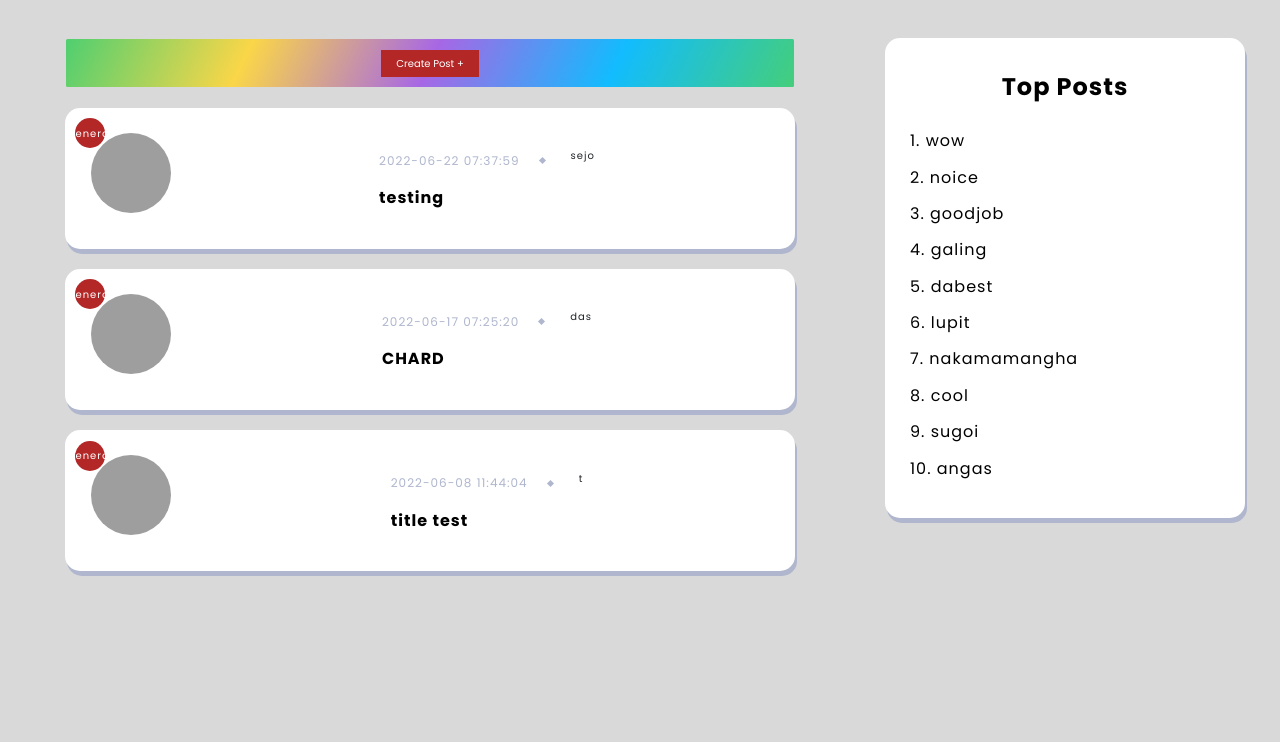
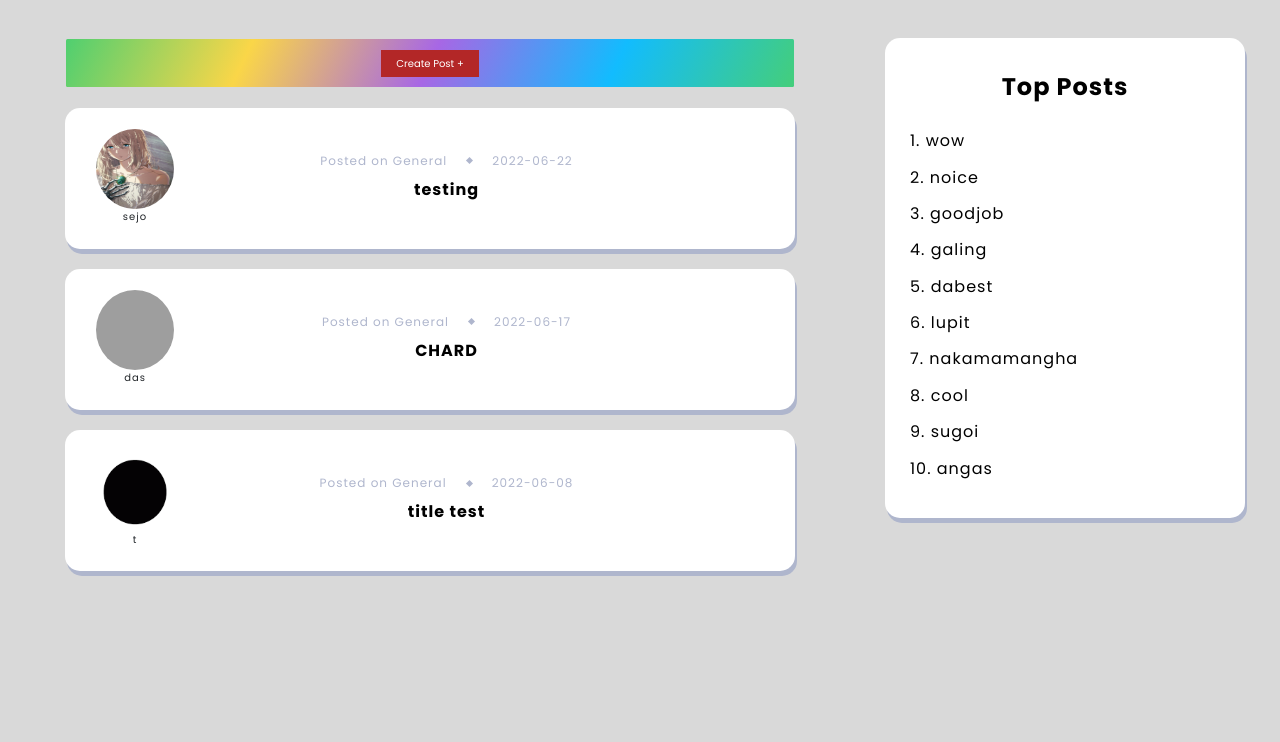
Before and after one commit to RenrenYGO/PutoSE, a CodeIgniter app: page /PutoSE/index.php/categories/postsbycat/1 in a window 1280 px wide. Shown: the part 56-798 px from the top of the page. Run offline with CodeIgniter, Linux system fonts and the light colour scheme; data comes from the database, SQL or seed files in the repository; data that the repository does not hold is empty; some libraries are stand-ins or nearby versions; grey boxes are pictures that could not be loaded.

Commit message:
fix: post category ui and posts per categories

```diff
--- a/application/models/Posts_model.php
+++ b/application/models/Posts_model.php
@@ -54,7 +54,7 @@ class Posts_model extends CI_Model{
 
     public function get_posts_by_cat($id){
 
-        $this->db->select('posts.*, user.name, categories.name AS catname');
+        $this->db->select('posts.*, user.name, categories.name AS catname, user.profile_picture');
         $this->db->join('user', 'user.id = posts.user_id');
         $this->db->order_by('created_at', 'DESC');
 
--- a/application/views/pages/dashboard.php
+++ b/application/views/pages/dashboard.php
@@ -60,24 +60,27 @@
                 <?php foreach ($posts as $post):?>
                     <div class="trending-news-box">
                         <div class="trending-news-img-box">
-                            <a class="trending-number place-items-center" href="<?php echo base_url('categories/postsbycat/'); ?><?php echo $post['cat_id']; ?>"> <?php echo $post['catname']?>
-                            <a class="btn mb-3 px-2" href="<?php echo base_url('profile/viewprofile/'); ?><?php echo $post['user_id']; ?>">
+
+                            <a class="btn post-user-image"
+                            href="<?php echo base_url('profile/viewprofile/'); ?><?php echo $post['user_id']; ?>">
                             <?php if($post['profile_picture']!='noimage.jpg'):?>
                             <img src="<?php echo base_url('assets/images/profile_picture/' . $post['profile_picture']);?>" width= "80" height="80" class="rounded rounded-circle">
                             <?php else:?>
-                            <img src="<?php echo base_url('assets/images/featured/PROFILEPICPLACEHOLDER.png');?>" width= "100" height="100" class="rounded rounded-circle">
-                            <?php endif;?></a>
+                            <img src="<?php echo base_url('assets/images/featured/PROFILEPICPLACEHOLDER.png');?>" width= "80" height="80" class="rounded rounded-circle">
+                            <?php endif;?>
+                            <?php echo $post['name'];?></a>
+
                         </div>
 
                         <div class="trending-news-data">
 
                             <div class="article-data">
-                                <span><?php echo $post['created_at'];?></span>
+                                <a href="<?php echo base_url('categories/postsbycat/'.$post['cat_id']); ?>">Posted on <?php echo $post['catname']?></a>
                                 <span class="article-data-spacer"></span>
-                                <span><a class="btn mb-3 px-2" href="<?php echo base_url('profile/viewprofile/'); ?><?php echo $post['user_id']; ?>"><?php echo $post['name'];?></a></span>
+                                <span><?php echo substr($post['created_at'], 0, 10);?></span>
                             </div>
 
-                            <a href="<?php echo base_url('post/'.$post['id']);?>"><h3 class="title article-title"><?php echo $post['title'];?></h3></a>
+                            <a href="<?php echo base_url('post/'.$post['id']);?>" style="text-align:center"><h3 class="title article-title"><?php echo mb_strimwidth($post['title'], 0, 15, '...');?></h3></a>
 
                         </div>
                     </div>
--- a/assets/css/main.css
+++ b/assets/css/main.css
@@ -807,13 +807,26 @@ label {
     border-radius: 50%;
 }
 
+/* for dashboard  */
+.post-user-image{
+    padding: 0 1em;
+    display:flex;
+    flex-direction:column;
+    word-wrap: break-word;
+}
+
 .trending-news-data .article-title {
     font-size: var(--font-size-sm);
 }
 
-.trending-news-box:hover .article-title {
+.trending-news-data{
+    justify-content: center;
+    align-items: center;
+}
+.trending-news-data .article-title:hover {
     color: var(--light-color-alt);
 }
+
 
 /* Quick read */
 .section-title {
@@ -1106,8 +1119,10 @@ label {
     }
 
     .trending-news-data {
-        margin: auto;
-        text-align: center;
+        width:70%;
+        display: flex;
+        flex-direction: column;
+        justify-content: center;
     }
 
     .newsletter-description {
```
Also changed, not shown: application/views/pages/profile_page.php (+5 -4 lines).
